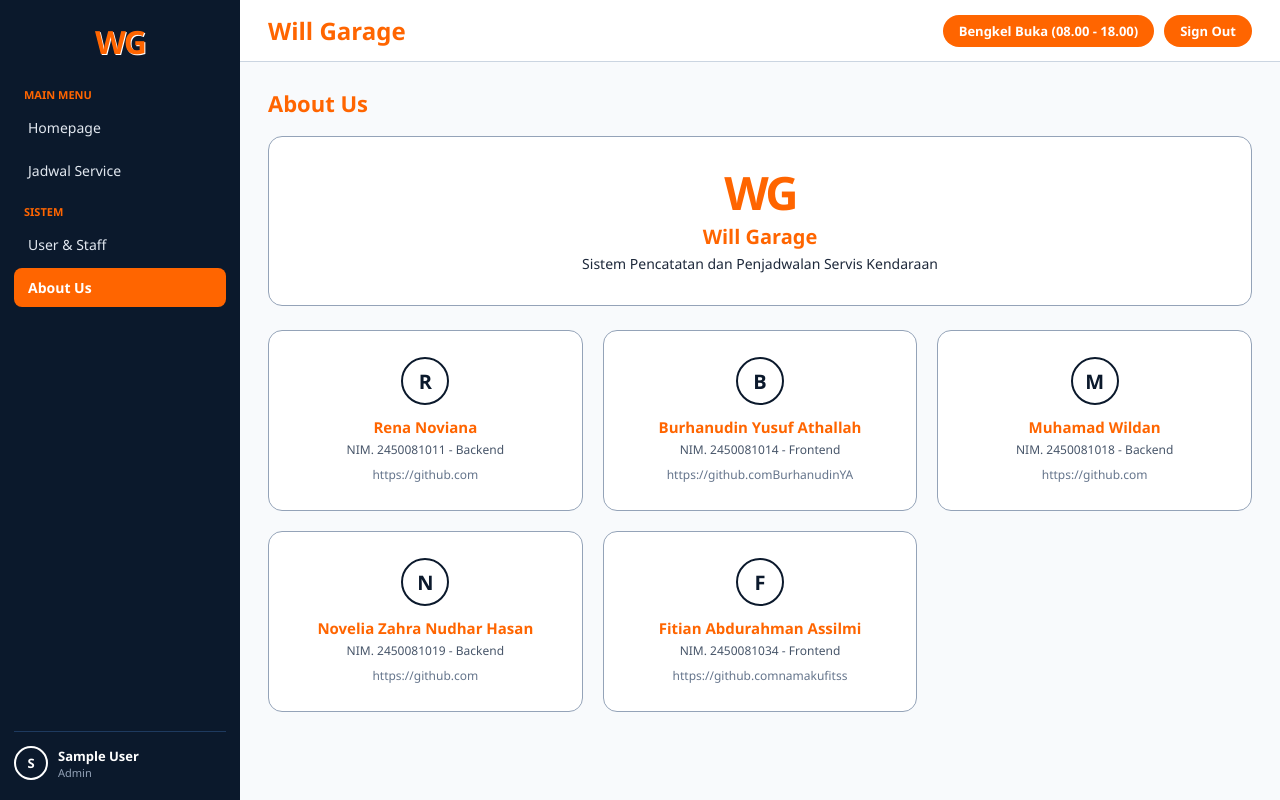
After one commit to Fitianaja/willgarage-modul-user-booking, a Laravel app: page /about in a window 1280 px wide. The commit adds this page. Run offline with Laravel 12, Linux system fonts and the light colour scheme; the visitor is signed in with stand-in values (Sample User, id 1); parts of the project's set-up code (start-up, migrations or seed data) failed here and were passed over.

Commit message:
feat: tambahkan halaman about us sesuai proposal

```diff
--- /dev/null
+++ b/resources/views/about.blade.php
@@ -0,0 +1,61 @@
+@extends('layouts.app')
+
+@section('title', 'About Us - Will Garage')
+
+@section('content')
+<div class="page-heading">About Us</div>
+
+<div class="card-box" style="text-align: center; padding: 32px 20px; margin-bottom: 24px;">
+    <div style="font-size: 46px; font-weight: 900; color: #FF6500; letter-spacing: -3px; line-height: 1; margin-bottom: 8px;">WG</div>
+    <div style="font-size: 20px; font-weight: 800; color: #FF6500; margin-bottom: 4px;">Will Garage</div>
+    <div style="font-size: 14px; color: #1E293B;">Sistem Pencatatan dan Penjadwalan Servis Kendaraan</div>
+</div>
+
+@php
+    $members = [
+        [
+            'name' => 'Rena Noviana',
+            'nim' => '2450081011',
+            'role' => 'Backend',
+            'github' => 'https://github.com',
+        ],
+        [
+            'name' => 'Burhanudin Yusuf Athallah',
+            'nim' => '2450081014',
+            'role' => 'Frontend',
+            'github' => 'https://github.comBurhanudinYA',
+        ],
+        [
+            'name' => 'Muhamad Wildan',
+            'nim' => '2450081018',
+            'role' => 'Backend',
+            'github' => 'https://github.com',
+        ],
+        [
+            'name' => 'Novelia Zahra Nudhar Hasan',
+            'nim' => '2450081019',
+            'role' => 'Backend',
+            'github' => 'https://github.com',
+        ],
+        [
+            'name' => 'Fitian Abdurahman Assilmi',
+            'nim' => '2450081034',
+            'role' => 'Frontend',
+            'github' => 'https://github.comnamakufitss',
+        ],
+    ];
+@endphp
+
+<div style="display: grid; grid-template-columns: repeat(3, 1fr); gap: 20px;">
+    @foreach ($members as $member)
+        <div class="card-box" style="text-align: center; padding: 26px 18px; margin-bottom: 0;">
+            <div style="width: 48px; height: 48px; border-radius: 50%; border: 2.5px solid #0B192C; color: #0B192C; display: flex; align-items: center; justify-content: center; margin: 0 auto 12px; font-size: 20px; font-weight: 800;">
+                {{ strtoupper(substr($member['name'], 0, 1)) }}
+            </div>
+            <div style="color: #FF6500; font-weight: 700; font-size: 15px; margin-bottom: 4px;">{{ $member['name'] }}</div>
+            <div style="font-size: 12px; color: #475569; margin-bottom: 4px;">NIM. {{ $member['nim'] }} - {{ $member['role'] }}</div>
+            <a href="{{ $member['github'] }}" target="_blank" style="font-size: 12px; color: #64748B; text-decoration: none;">{{ $member['github'] }}</a>
+        </div>
+    @endforeach
+</div>
+@endsection
--- a/resources/views/layouts/app.blade.php
+++ b/resources/views/layouts/app.blade.php
@@ -160,10 +160,11 @@
                 <a href="{{ route('staff.bookings.index') }}" class="nav-link {{ request()->routeIs('staff.bookings.*') ? 'active' : '' }}">Jadwal Service</a>
             @endif
 
+            <div class="menu-label">Sistem</div>
             @if (auth()->user()->hasRole('admin'))
-                <div class="menu-label">Sistem</div>
                 <a href="{{ route('admin.users.index') }}" class="nav-link {{ request()->routeIs('admin.users.*') ? 'active' : '' }}">User & Staff</a>
             @endif
+            <a href="{{ route('about') }}" class="nav-link {{ request()->routeIs('about') ? 'active' : '' }}">About Us</a>
         </div>
 
         <div class="sidebar-footer">
--- a/routes/web.php
+++ b/routes/web.php
@@ -22,6 +22,7 @@ Route::middleware('guest')->group(function () {
 Route::middleware('auth')->group(function () {
     Route::post('/logout', [AuthController::class, 'logout'])->name('logout');
     Route::get('/dashboard', [DashboardController::class, 'index'])->name('dashboard');
+    Route::view('/about', 'about')->name('about');
 
     Route::middleware('role:customer')->prefix('customer')->name('customer.')->group(function () {
         Route::get('/vehicles', [CustomerVehicleController::class, 'index'])->name('vehicles.index');
```
